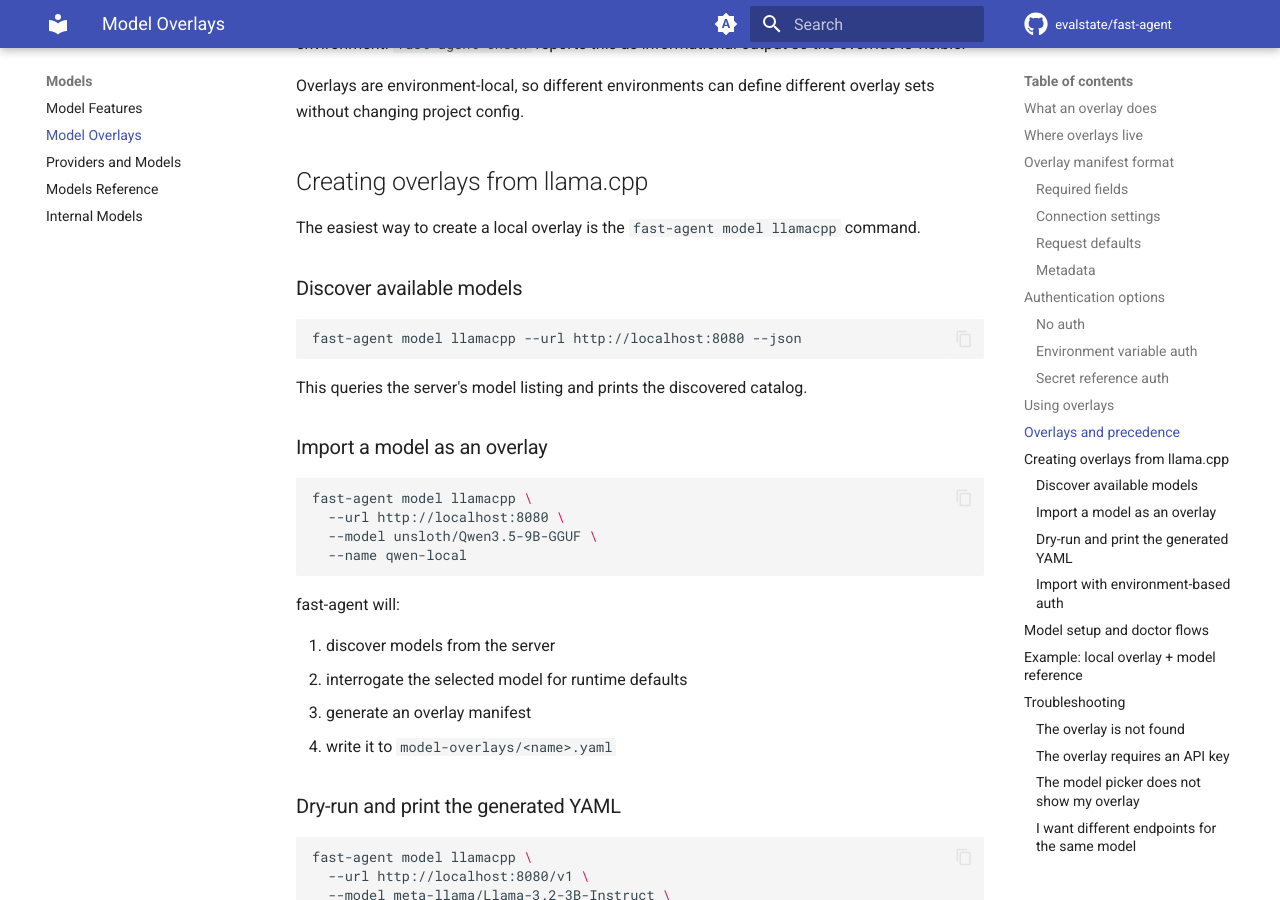
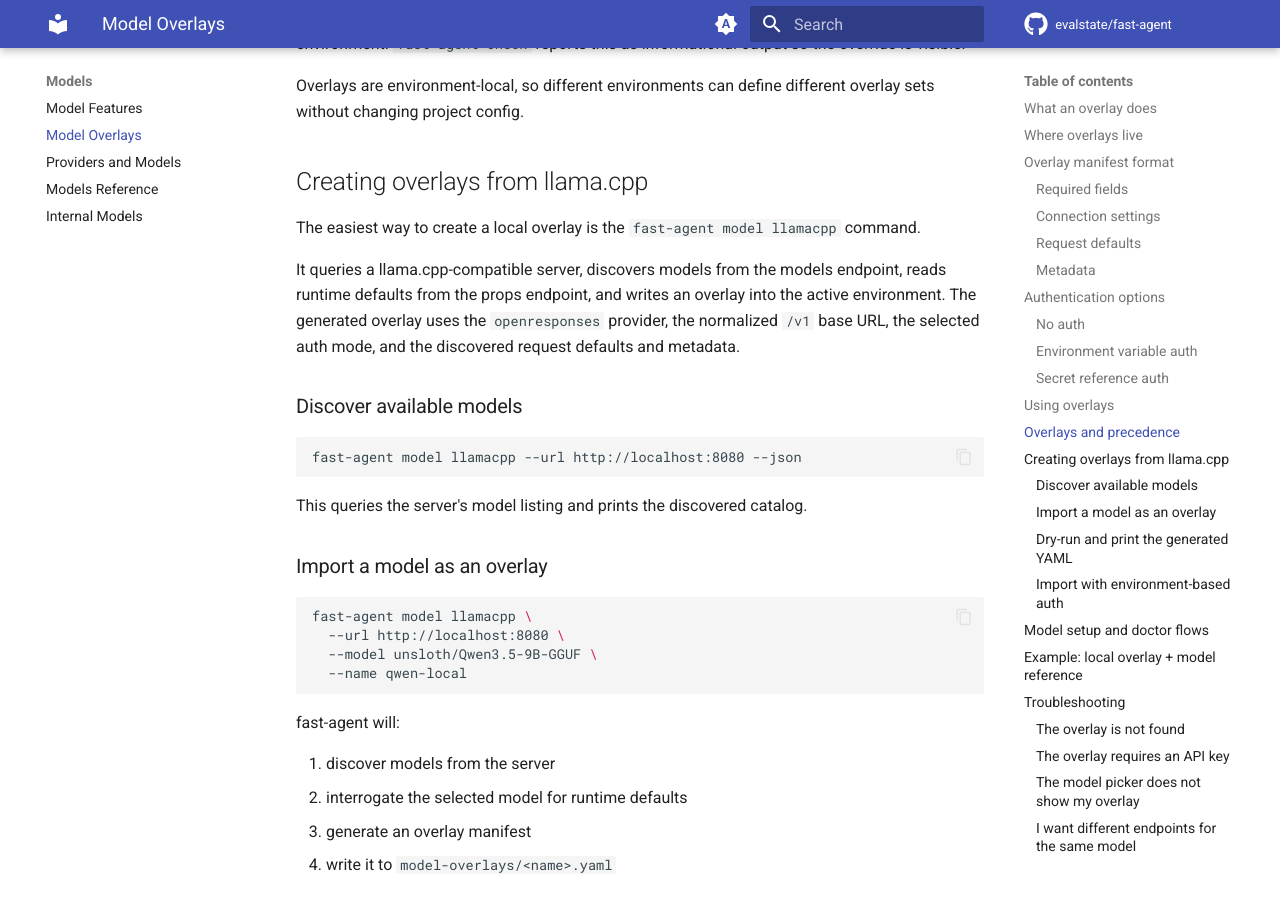
Before and after one commit to evalstate/fast-agent-docs, an MkDocs documentation site: the page built from docs/models/model_overlays.md, in a window 1280 px wide and 900 px high, scrolled down 5790 px. Built offline with MkDocs 1.6.1 and Material for MkDocs 9.7.7, drawn with Linux system fonts in a browser that asks for light colours; comment, search, counter and statistics services are not loaded.

Commit message:
Clarify llama.cpp overlay import

````diff
--- a/docs/models/model_overlays.md
+++ b/docs/models/model_overlays.md
@@ -255,6 +255,8 @@ Overlays are environment-local, so different environments can define different o
 
 The easiest way to create a local overlay is the `fast-agent model llamacpp` command.
 
+It queries a llama.cpp-compatible server, discovers models from the models endpoint, reads runtime defaults from the props endpoint, and writes an overlay into the active environment. The generated overlay uses the `openresponses` provider, the normalized `/v1` base URL, the selected auth mode, and the discovered request defaults and metadata.
+
 ### Discover available models
 
 ```bash
````
